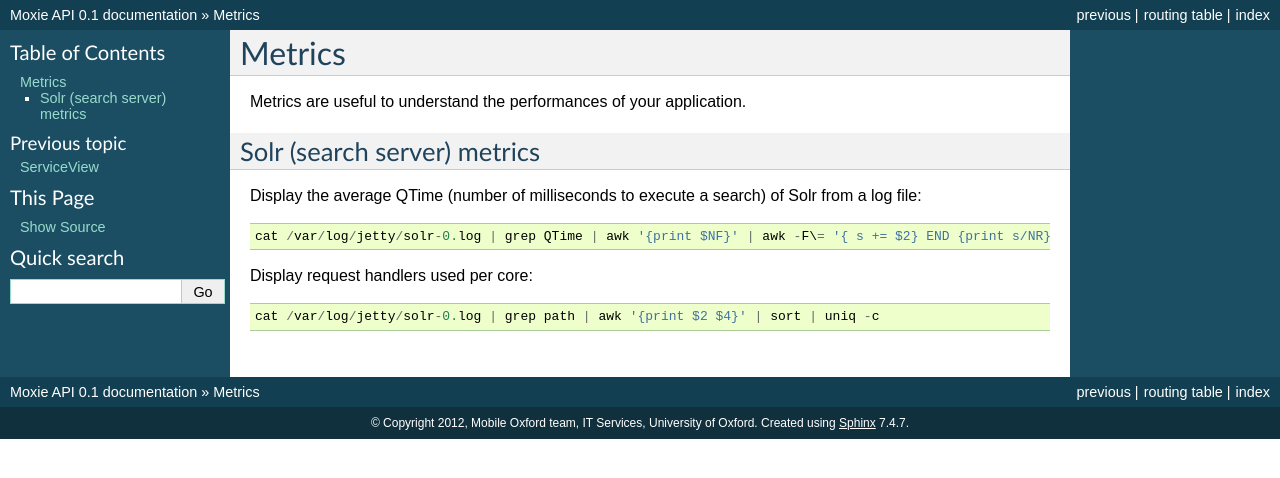
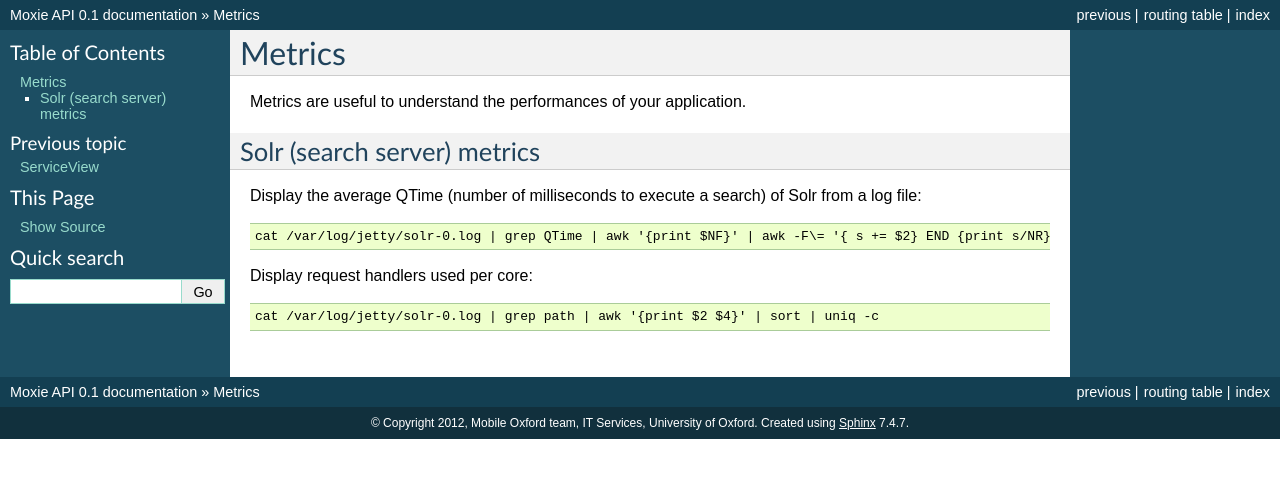
Before and after one commit to martinfilliau/moxie, a Sphinx documentation site: the page built from docs/source/developer/metrics.rst, in a window 1280 px wide. Shown: the top 478 px of the page. Built offline with Sphinx 7.4.7, drawn with Linux system fonts in a browser that asks for light colours.

Commit message:
Updated Sphinxdoc to specify language of syntaxic coloration.

```diff
--- a/docs/source/api/healthchecks.rst
+++ b/docs/source/api/healthchecks.rst
@@ -10,7 +10,7 @@ Configuration
 
 Your configuration file can have a `healthchecks` section that has a dictionary of services to check. See following example.
 
-.. code-block::
+.. code-block:: yaml
 
     healthchecks:
         Places index:
@@ -33,7 +33,7 @@ This method shouldn't take any argument, and should return a tuple with:
 
 The code below is an example from a check to the search server Apache Solr.
 
-.. code-block::
+.. code-block:: python
 
     def healthcheck(self):
         try:
--- a/docs/source/developer/metrics.rst
+++ b/docs/source/developer/metrics.rst
@@ -8,12 +8,12 @@ Solr (search server) metrics
 
 Display the average QTime (number of milliseconds to execute a search) of Solr from a log file:
 
-.. code-block::
+.. code-block:: none
 
     cat /var/log/jetty/solr-0.log | grep QTime | awk '{print $NF}' | awk -F\= '{ s += $2} END {print s/NR}'
 
 Display request handlers used per core:
 
-.. code-block::
+.. code-block:: none
 
     cat /var/log/jetty/solr-0.log | grep path | awk '{print $2 $4}' | sort | uniq -c
```
